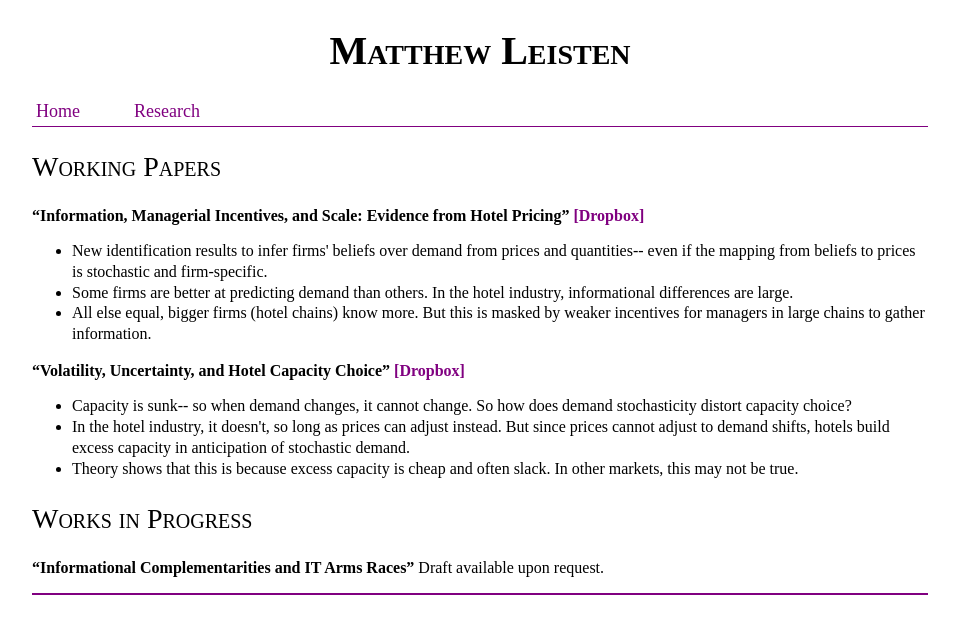
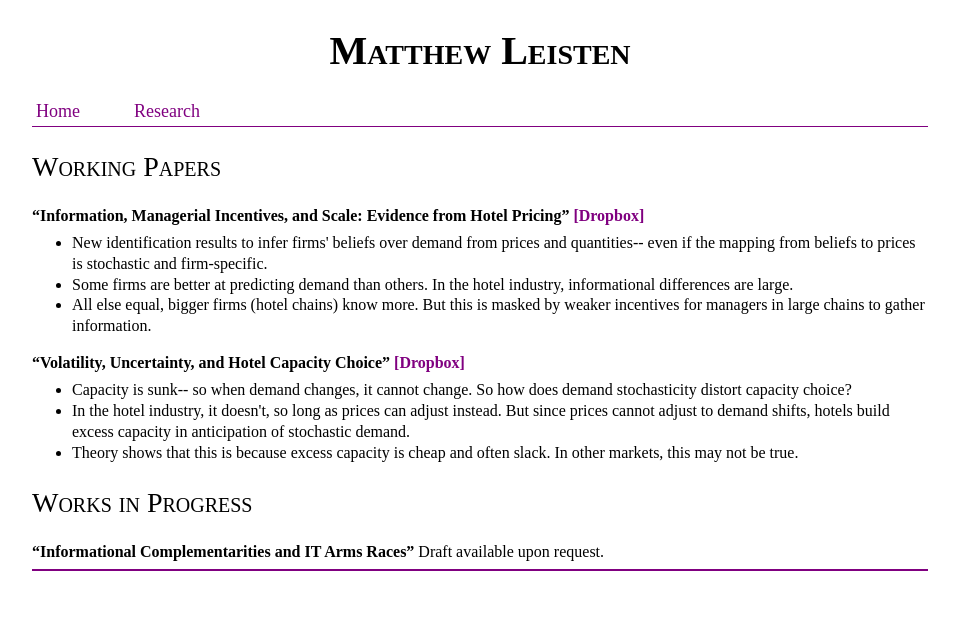
Before and after one commit to mleisten/mleisten.github.io, a Jekyll site: the page Research/index.html, which Jekyll copies as it is, in a window 1280 px wide. Shown: the top 634 px of the page, without its empty margins (160-1119 px from the left). Built offline with Jekyll 4.4.1, drawn with Linux system fonts in a browser that asks for light colours.

Commit message:
Update index.html

```diff
--- a/Research/index.html
+++ b/Research/index.html
@@ -9,7 +9,7 @@
 }
 ul {
 	line-height: 130%;
-	margin-top: 0px;
+	margin-top: 8px;
 	}
 nav ul, footer ul {
     font-family:'Times New Roman', 'Times', 'Serif';
@@ -71,6 +71,7 @@
     line-height: 1.2em;
     font-family:'Times New Roman','Times','Serif';
     font-weight: normal;
+    margin-bottom: 8px;
     color: black;
 }
 footer {
```
